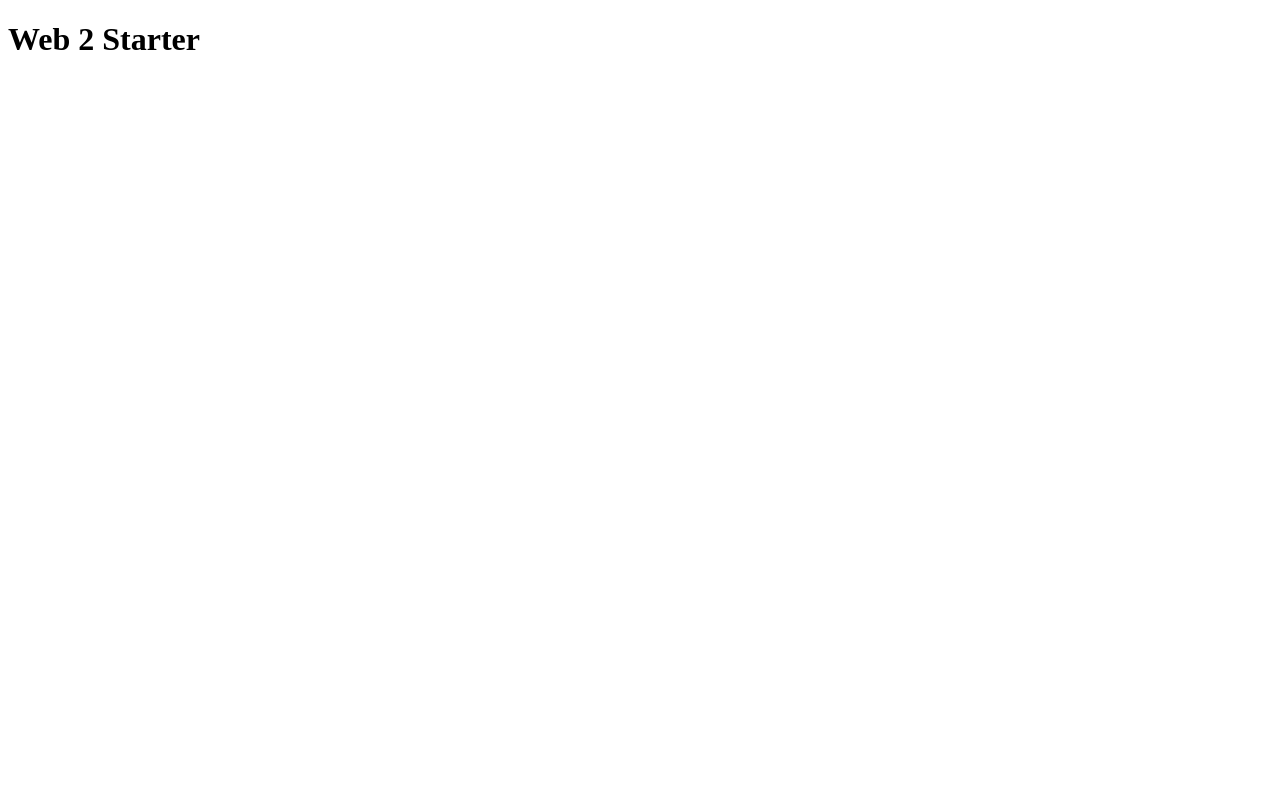
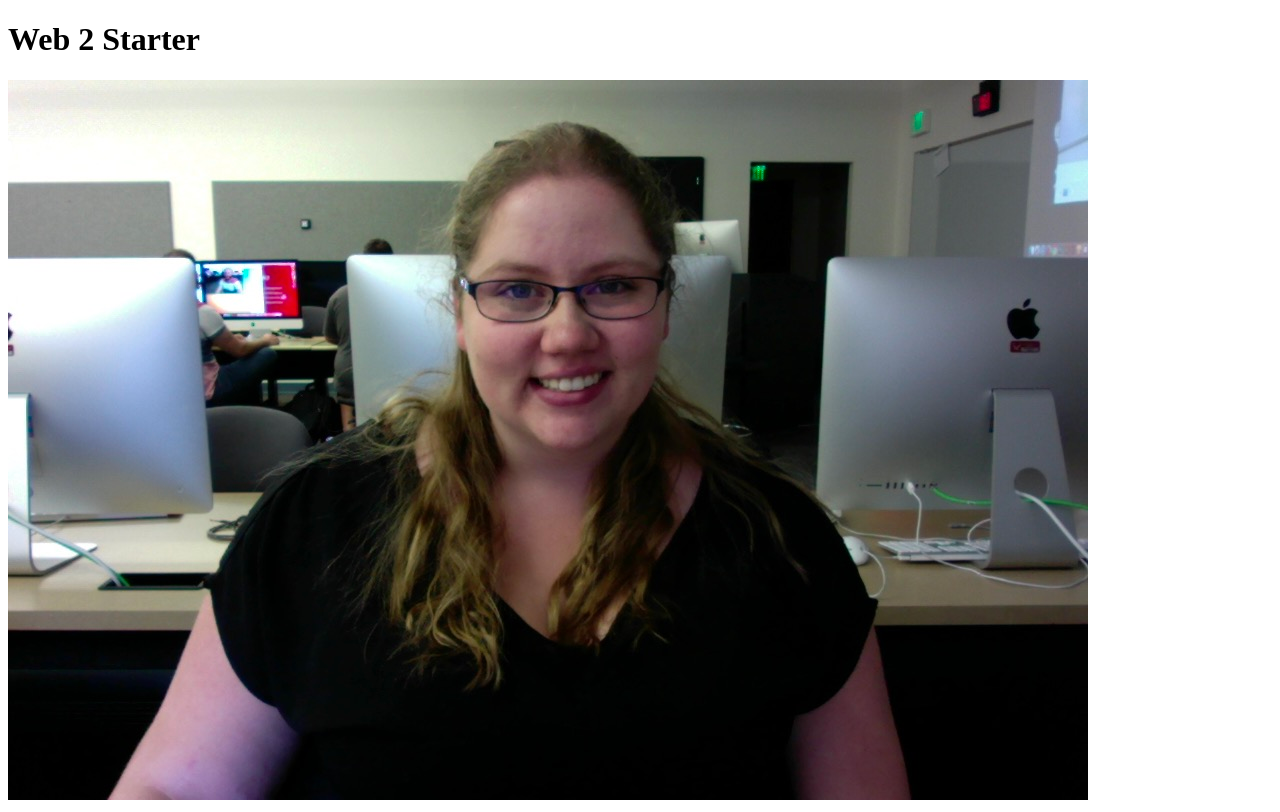
Before and after one commit to vlandguth/web-2-starter, a plain HTML site: page index.html in a window 1280 px wide. Drawn offline with nearby package versions, Linux system fonts and the light colour scheme.

Commit message:
Added me.jpg

```diff
--- a/index.html
+++ b/index.html
@@ -7,6 +7,7 @@
 </head>
 <body>
 <h1>Web 2 Starter</h1>
+<img src="img/me.jpg" alt="me">
 
 <!-- jQuery Library -->
   <script src="https://ajax.googleapis.com/ajax/libs/angularjs/1.6.4/angular.min.js"></script>
```
Also changed, not shown: img/me.jpg (added), 2 other files.
